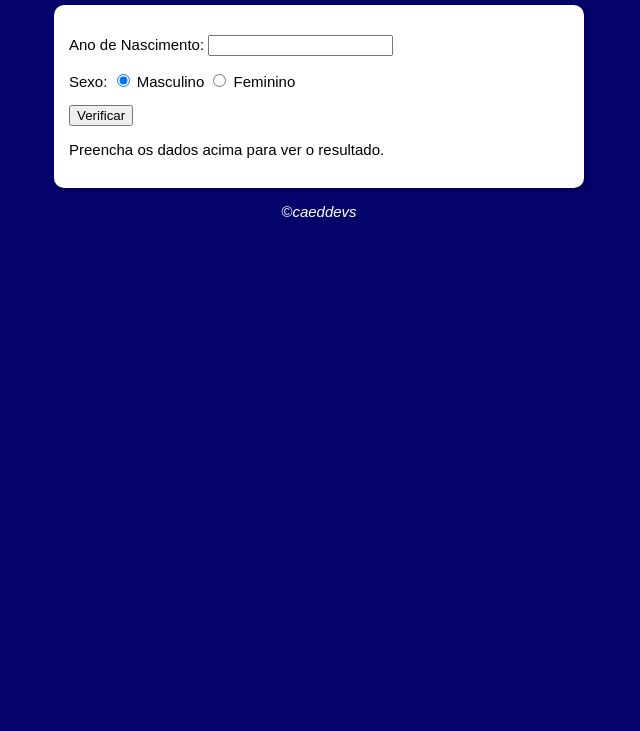
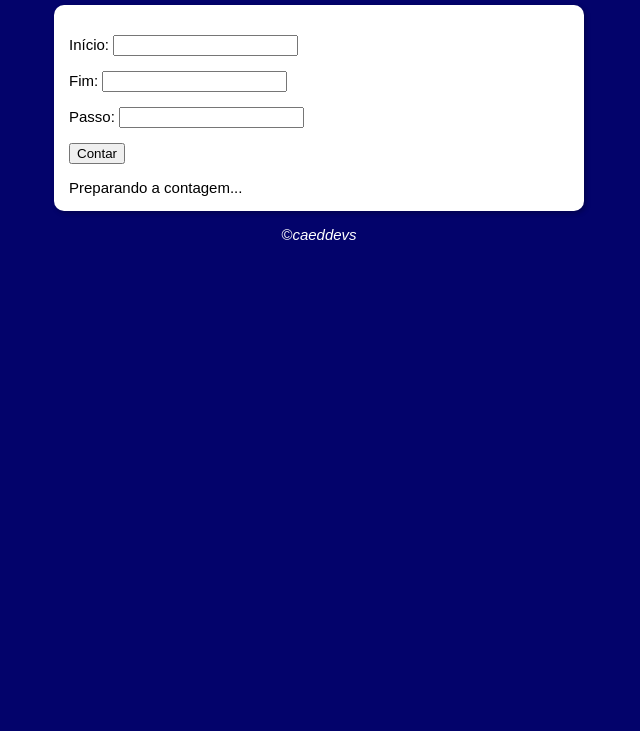
Before and after one commit to Carlosmveloso/Javascript, a plain HTML site: page Exercícios/ex003/index.html in a window 1280 px wide. Shown: the part 69-800 px from the top of the page, without its empty margins (321-961 px from the left). Drawn offline with Linux system fonts and the light colour scheme.

Commit message:
Exercício 03 concluído

```diff
--- a/Exercícios/ex003/index.html
+++ b/Exercícios/ex003/index.html
@@ -4,30 +4,21 @@
     <meta charset="UTF-8">
     <meta name="viewport" content="width=device-width, initial-scale=1.0">
     <link rel="stylesheet" href="style.css">
-    <title>Verficador de Idade</title>
+    <title>Super Contador</title>
 </head>
 <body>
     <header>
-        <h1>Verificador de Idade</h1>
+        <h1>Vamos Contar</h1>
     </header>
     <section>
-        <div>
-            <p>Ano de Nascimento:
-                <input type="number" name="txtano" id="txtano" min="0">
-            </p>
-            <p>Sexo:
-                <input type="radio" name="radsex" id="mas"checked>
-                <label for="masc">Masculino</label>
-
-                <input type="radio" name="radsex" id="fem">
-                <label for="fem">Feminino</label>
-            </p>
-            <p>
-                <input type="button" value="Verificar" onclick="verificar()">
-            </p>
+        <div id="dados">
+            <p>Início: <input type="number" name="inicio" id="txti"></p>
+            <p>Fim: <input type="number" name="fim" id="txtf"></p>
+            <p>Passo: <input type="number" name="passo" id="txtp"></p>
+            <p><input type="button" value="Contar" onclick="contar()"></p>
         </div>
         <div id="res">
-            <p>Preencha os dados acima para ver o resultado.</p>
+            Preparando a contagem...
         </div>
     </section>
     <footer>
--- a/Exercícios/ex003/script.js
+++ b/Exercícios/ex003/script.js
@@ -1,45 +1,35 @@
-function verificar() {
-    var data = new Date()
-    var ano = data.getFullYear()
-    var fano = window.document.getElementById("txtano")
-    var res = window.document.querySelector("div#res")
+function contar() {
+    let inicio = window.document.getElementById("txti")
+    let fim = window.document.getElementById("txtf")
+    let passo = window.document.getElementById("txtp")
+    let resultado = window.document.getElementById("res")
 
-    if (fano.value.length == 0 || Number(fano.value) > ano ) {
-        window.alert(`[ERRO] Verifique os dados e tente novamente!`)
+    if (inicio.value.length == 0 || fim.value.length == 0 || passo.value.length == 0) {
+        //window.alert("[ERRO] faltam dados para podermos prosseguir .")
+        resultado.innerHTML = "Impossível contar !"
     } else {
-        var fsex =  document.getElementsByName("radsex")
-        var idade = ano - Number(fano.value)
-        var genero = ""
-        var img = document.createElement("img")
-        img.setAttribute("id", "foto")
+        resultado.innerHTML = `Contando: </br>`
+        let i = Number(inicio.value)
+        let f = Number(fim.value)
+        let p = Number(passo.value)
 
-        if (fsex[0].checked) {
-            genero = "Homem"
-            if (idade >= 0 && idade < 18) {
-                //Criança/Adolecente
-                img.setAttribute("src", "imagens/menino.jpg")
-            } else if (idade >= 18 && idade < 65) {
-                //Adulto
-                img.setAttribute("src", "imagens/homem.jpg")
-            } else {
-                //Idoso
-                img.setAttribute("src", "imagens/idoso.jpg")
+        if (p <= 0) {
+            window.alert("Passo inválido! Considerando PASSO 1")
+            p = 1
+        }
+
+        if (i < f ) {
+            //Contagem Crescente
+            for (let c = i; c <= f; c += p) {
+                resultado.innerHTML += `${c} \u{1F449} `
             }
-        } else if (fsex[1].checked) {
-            genero = "Mulher"
-            if (idade >= 0 && idade < 18) {
-                //Criança/Adolecente
-                img.setAttribute("src", "imagens/menina.jpg")
-            } else if (idade >= 18 && idade < 65) {
-                //Adulta
-                img.setAttribute("src", "imagens/mulher.jpg")
-            } else {
-                //Idosa
-                img.setAttribute("src", "imagens/idosa.jpg")
+            resultado.innerHTML += `\u{1F6A9}`
+        } else {
+            //Contagem Decrecente
+            for (let c = i; c >= f; c -= p) {
+                resultado.innerHTML += `${c} \u{1F449} `
             }
+             resultado.innerHTML += `\u{1F6A9}`
         }
-        res.style.textAlign = "center"
-        res.innerHTML = `Detectamos ${genero} com ${idade} anos.`
-        res.appendChild(img)
     }
 }
```
